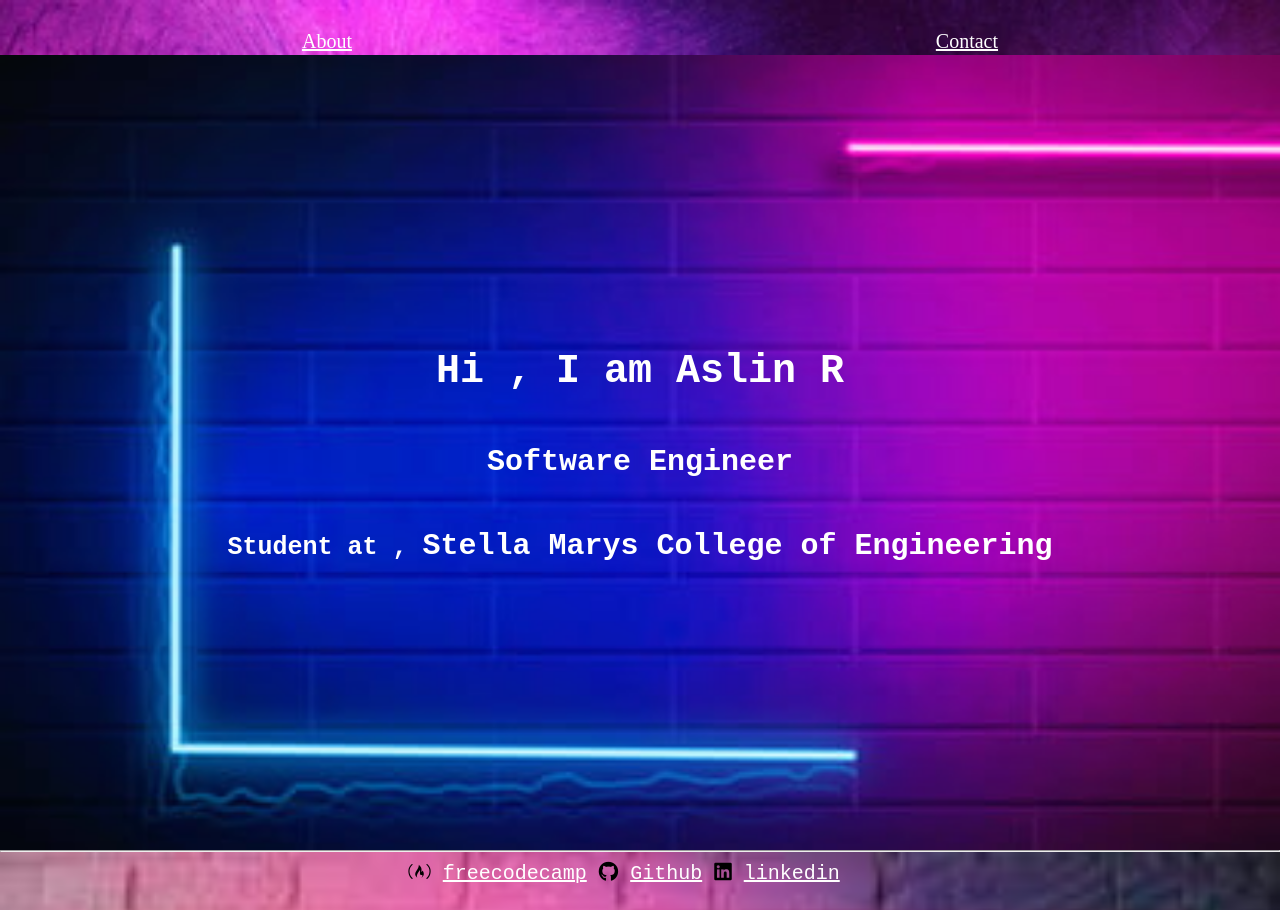
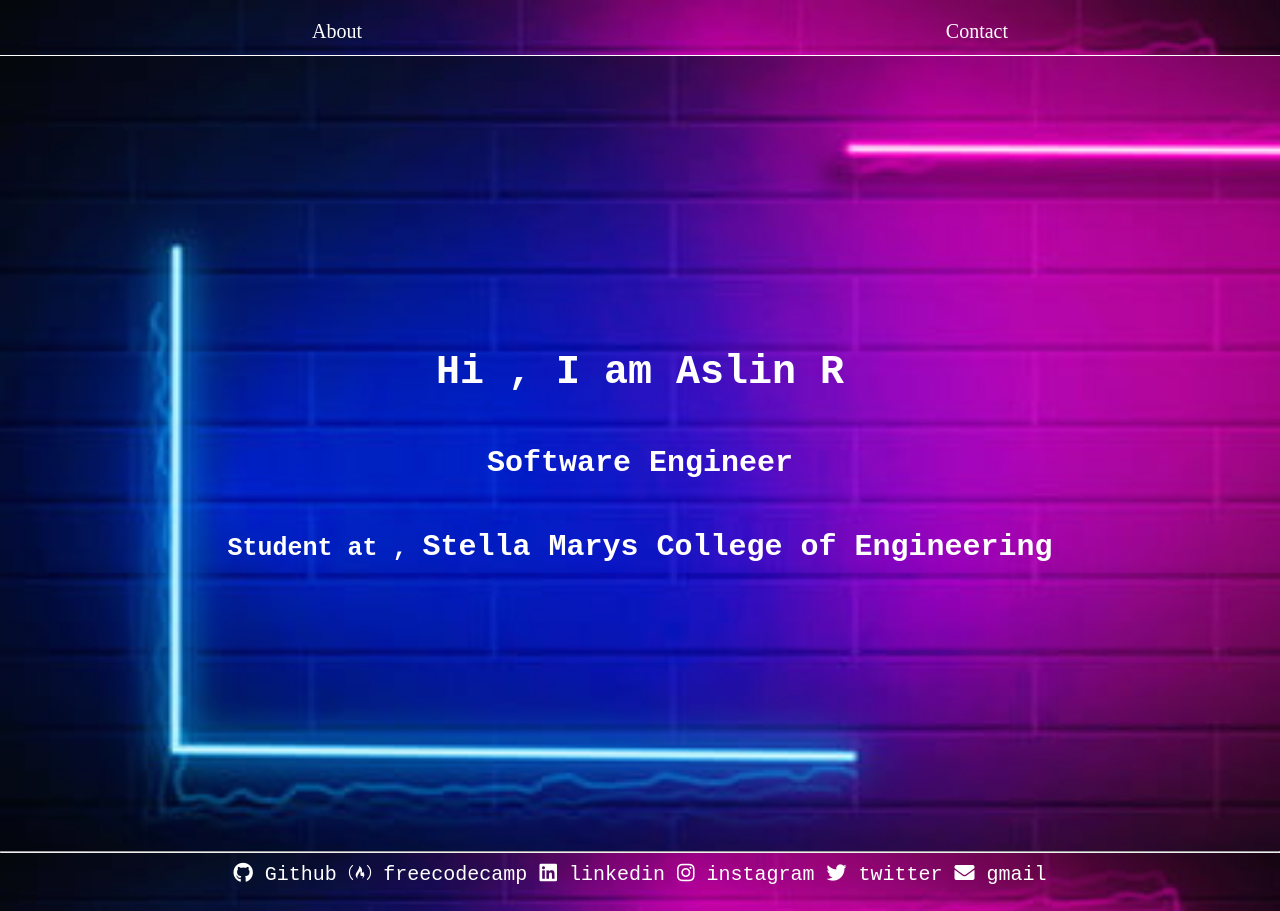
Before and after one commit to aslin-joel-r/aslin-r.github.io, a plain HTML site: page index.html in a window 1280 px wide. Drawn offline with Linux system fonts and the light colour scheme.

Commit message:
my 100th contribution in github

```diff
--- a/index.html
+++ b/index.html
@@ -9,8 +9,7 @@
   <body>
     <nav id="navbar">
         <a href="#welcome-section">About</a>
-
-         <a href="#contact">Contact</a>
+        <a href="#contact">Contact</a>
 
     </nav>
 
@@ -24,13 +23,24 @@
    <div id="contact">
     <hr>
 
-    <i class="fab fa-free-code-camp"></i>
+    <i class="fab fa-github" id="icon"></i>
+    <a id="profile-link" target="_blank" href="https://github.com/aslin-r">Github</a>
+
+    <i class="fab fa-free-code-camp" id="icon"></i>
     <a id="profile-link" target="_blank" href="https://www.freecodecamp.org/aslinjoelr">freecodecamp</a>
-    <i class="fab fa-github"></i>
-    <a id="profile-link" target="_blank" href="https://github.com/aslin-r">Github</a>
-    <i class="fab fa-linkedin"></i>
+
+    <i class="fab fa-linkedin" id="icon"></i>
     <a  id="profile-link" target="_blank" href="https://in.linkedin.com/in/aslin-r-557175228">linkedin</a>
-    <i class="fas fa-free-code-camp"></i>
+
+    <i class="fab fa-instagram" id="icon"></i>
+    <a  id="profile-link" target="_blank" href="https://instagram.com/aslin_joel_r">instagram</a>
+
+    <i class="fab fa-twitter" id="icon"></i>
+    <a  id="profile-link" target="_blank" href="https://twitter.com/aslin_joel_r">twitter</a>
+
+    <i class="fa fa-envelope" id="icon"></i>
+<a  id="profile-link" target="_blank" href="mailto:youremail@gmail.com">gmail</a>
+
 
   </div>
 
--- a/portfolio.css
+++ b/portfolio.css
@@ -1,12 +1,14 @@
   body{
     background-color: white;
-   color: white;
+    color: white;
     margin: 0;
+  }
 
-  }
 a{
   color: white;
+  text-decoration: none;
 }
+
   #navbar{
     position:fixed;
     top:0px;
@@ -16,15 +18,15 @@ a{
     display: flex;
     flex-direction: row;
     justify-content:space-around;
-    padding: 30px 10px 10px 10px;
+    padding:20px;
     font-size: 20px;
-    background-image: url(nav.webp);
+    background-image: url(about.jpg);
     background-repeat: no-repeat;
     background-size: cover;
-    color: black;
     }
 
   #welcome-section{
+    border-top: 1px solid white;
     display: flex;
     flex-direction:column;
     justify-content: center;
@@ -46,10 +48,9 @@ a{
   height: 60px;
   top: 40px;
   font-family: monospace;
-  background-image:url(footer.jfif);
+  background-image:url(about.jpg);
   background-repeat: no-repeat;
   background-size: cover;
-  color: black;
   font-size:20px;
   text-align: center;
 }
```
Also changed, not shown: footer.jfif (deleted), nav.webp (deleted).
